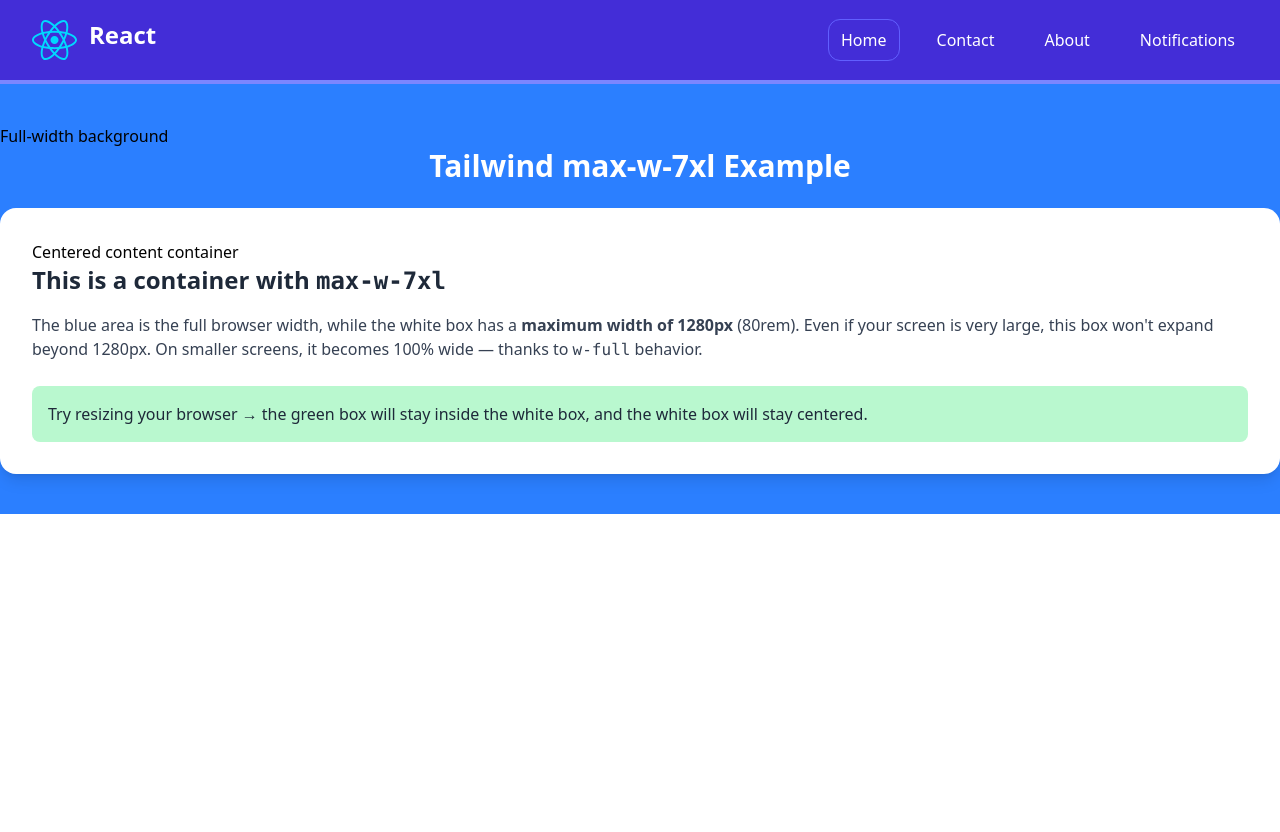
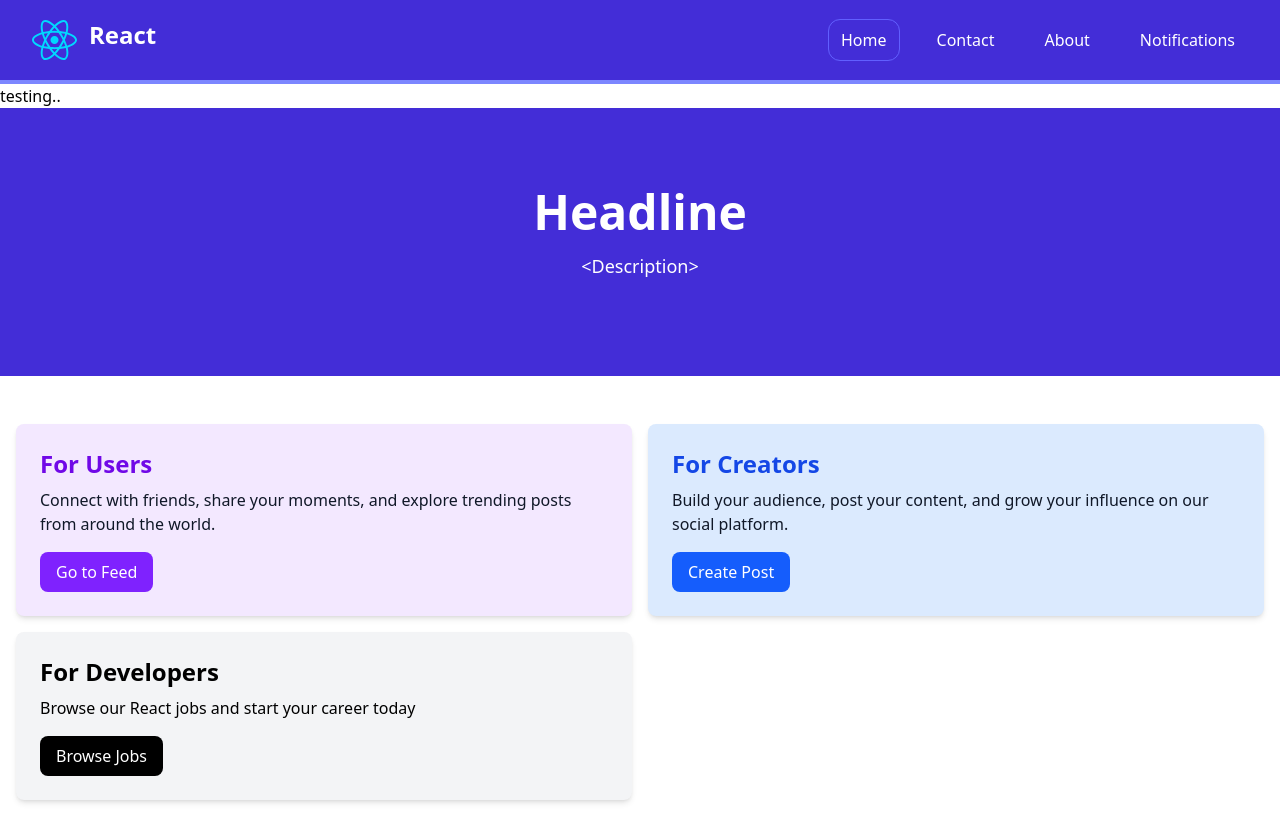
Before and after one commit to coddzz/React-Vite, a React (Vite) app: page / in a window 1280 px wide. Before the commit the page ends 800 px from the top, so only its background shows below. Built offline with nearby package versions, Linux system fonts and the light colour scheme.

Commit message:
HomeCards.jsx

```diff
--- a/src/App.jsx
+++ b/src/App.jsx
@@ -1,3 +1,5 @@
+import HeroSection from "./components/HeroSection";
+import HomeCards from "./components/HomeCards";
 import Navbar from "./components/Navbar"
 import Test from "./components/test";
 
@@ -8,6 +10,9 @@ const App = () => {
     <>
       <Navbar />
       <Test />
+      <HeroSection />
+      <HomeCards />
+
     </>
   )
 }
--- /dev/null
+++ b/src/components/HeroSection.jsx
@@ -0,0 +1,22 @@
+import React from 'react'
+
+const HeroSection = () => {
+  return (
+    <>
+    <section className="bg-indigo-700 py-20 mb-4">
+        <div className="max-w-7xl mx-auto px-4 sm:px-6 lg:px-8 flex flex-col items-center">
+            <div className="text-center">
+                <h1 className="text-2xl font-extrabold text-white md:text-3xl lg:text-5xl">
+                    Headline
+                </h1>
+                <p className="my-4 text-sm text-white sm:text-md lg:text-lg ">
+                    {"<Description>"}
+                </p>
+            </div>
+        </div>
+    </section>
+    </>
+  )
+}
+
+export default HeroSection
--- /dev/null
+++ b/src/components/HomeCards.jsx
@@ -0,0 +1,51 @@
+import React from 'react'
+
+const HomeCards = () => {
+  return (
+    <>
+    <section className="py-4">
+        <div className="container-xl lg:container m-auto">
+            <div className="grid grid-cols-1 md:grid-cols-2 gap-4 p-4 rounded-lg">
+                <div className="bg-purple-100 p-6 rounded-lg shadow-md">
+                    <h2 className="text-2xl font-bold text-violet-700">For Users</h2>
+                    <p className="mt-2 mb-4 text-gray-900">
+                    Connect with friends, share your moments, and explore trending posts
+                    from around the world.
+                    </p>
+                    <a
+                    href="/feed.html"
+                    className="inline-block bg-violet-600 text-white rounded-lg px-4 py-2 hover:bg-violet-700 transition">
+                    Go to Feed
+                    </a>
+                </div>
+                <div className="bg-blue-100 p-6 rounded-lg shadow-md">
+                    <h2 className="text-2xl font-bold text-blue-700">For Creators</h2>
+                    <p className="mt-2 mb-4 text-gray-900">
+                    Build your audience, post your content, and grow your influence on our
+                    social platform.
+                    </p>
+                    <a
+                    href="/create-post.html"
+                    className="inline-block bg-blue-600 text-white rounded-lg px-4 py-2 hover:bg-blue-700 transition">
+                    Create Post
+                    </a>
+                </div>
+                <div className="bg-gray-100 p-6 rounded-lg shadow-md">
+                    <h2 className="text-2xl font-bold">For Developers</h2>
+                    <p className="mt-2 mb-4">
+                    Browse our React jobs and start your career today
+                    </p>
+                    <a
+                    href="/jobs.html"
+                    className="inline-block bg-black text-white rounded-lg px-4 py-2 hover:bg-gray-700">
+                    Browse Jobs
+                    </a>
+                </div>
+            </div>
+        </div>
+    </section>
+    </>
+  )
+}
+
+export default HomeCards
--- a/src/components/test.jsx
+++ b/src/components/test.jsx
@@ -3,32 +3,7 @@ import React from 'react'
 const Test = () => {
   return (
     <>
-
-    <div class="bg-blue-500 py-10">Full-width background
-
-        <h1 class="text-center text-white text-3xl font-bold mb-6">
-        Tailwind max-w-7xl Example
-        </h1>
-
-        <div class="max-w-7xl bg-white mx-auto p-8 rounded-2xl shadow-lg">Centered content container
-            <h2 class="text-2xl font-semibold text-gray-800 mb-4">
-                This is a container with <code>max-w-7xl</code>
-            </h2>
-            <p class="text-gray-700">
-                The blue area is the full browser width, while the white box
-                has a <b>maximum width of 1280px</b> (80rem).
-                Even if your screen is very large, this box won't expand beyond 1280px.
-                On smaller screens, it becomes 100% wide — thanks to <code>w-full</code> behavior.
-            </p>
-
-            <div class="mt-6 bg-green-200 p-4 rounded-lg">
-                <p class="text-gray-800">
-                Try resizing your browser → the green box will stay inside the white box,
-                and the white box will stay centered.
-                </p>
-            </div>
-        </div>
-    </div>
+    <h6>testing..</h6>
     </>
   )
 }
```
